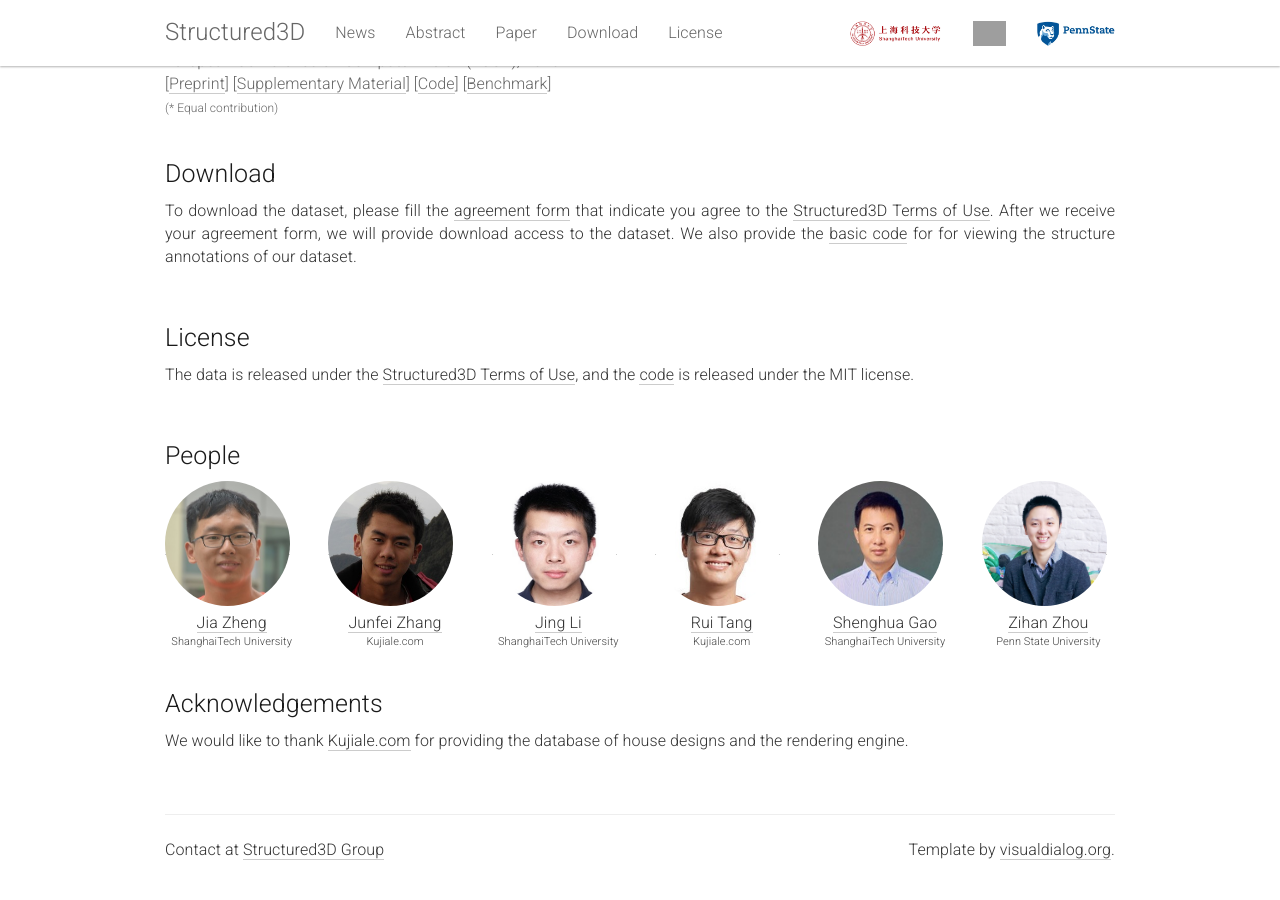
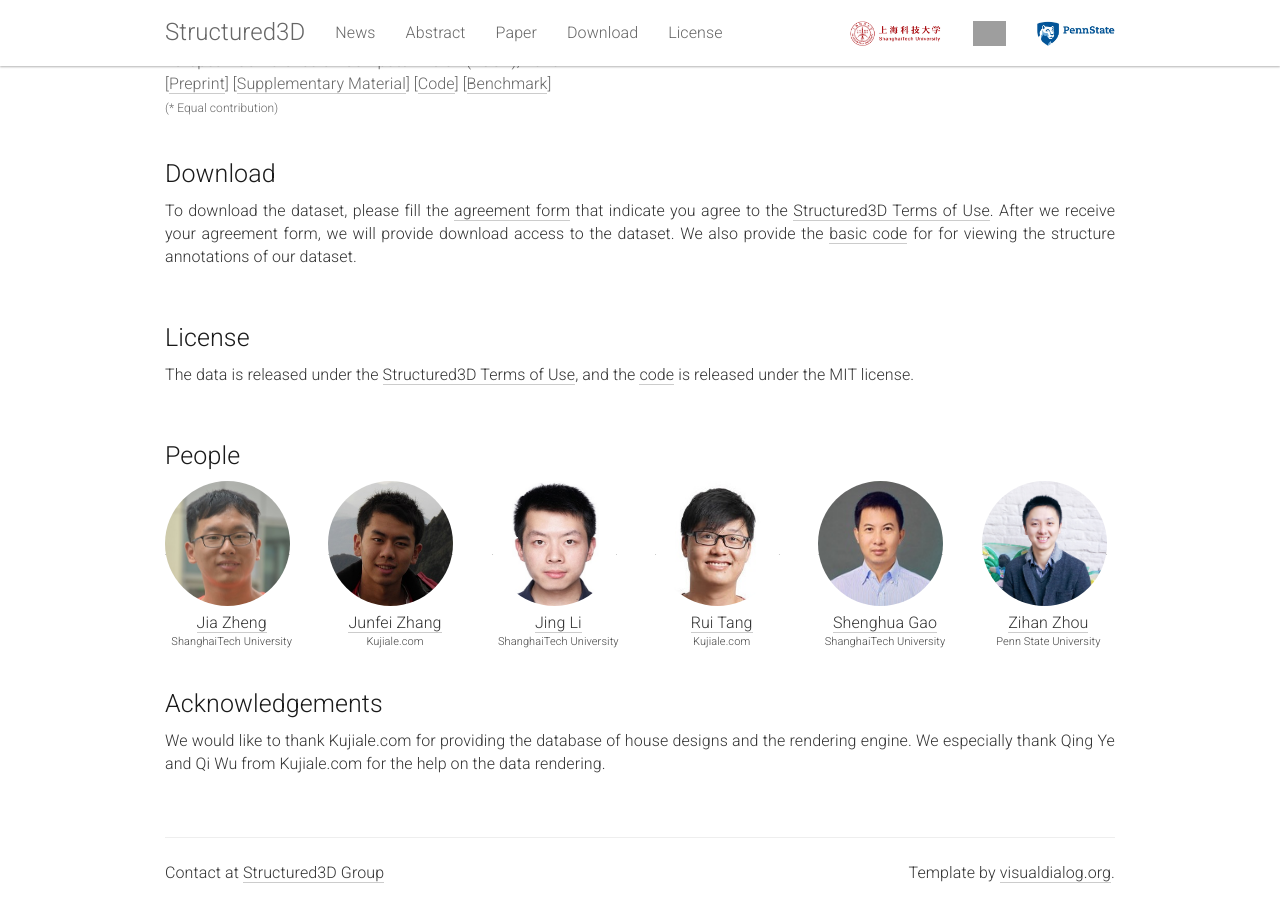
Before and after one commit to bertjiazheng/Structured3D, a Jekyll site: the page built from _pages/home.md, in a window 1280 px wide and 900 px high, scrolled down 1112 px. Built offline with Jekyll 4.4.1, drawn with Linux system fonts in a browser that asks for light colours; before the commit the page ends 1989 px from its top, so only the background shows below that; grey boxes are pictures that could not be loaded.

Commit message:
update acknowledgement

```diff
--- a/_pages/home.md
+++ b/_pages/home.md
@@ -190,7 +190,7 @@ permalink: /
 <div class="row">
   <div class="col-xs-12">
     <p>
-      We would like to thank <a href="https://Kujiale.com">Kujiale.com</a> for providing the database of house designs and the rendering engine.
+      We would like to thank Kujiale.com for providing the database of house designs and the rendering engine. We especially thank Qing Ye and Qi Wu from Kujiale.com for the help on the data rendering.
     </p>
   </div>
 </div><br>
```
